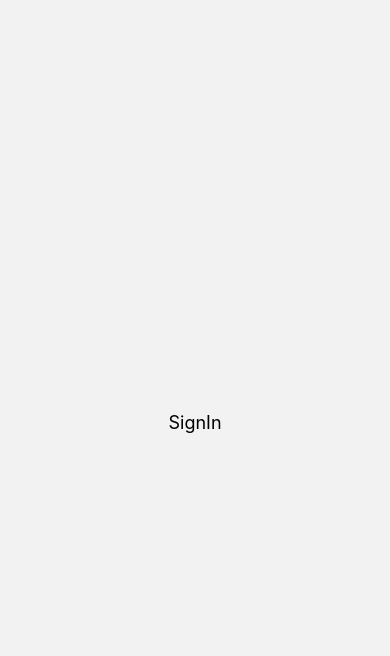
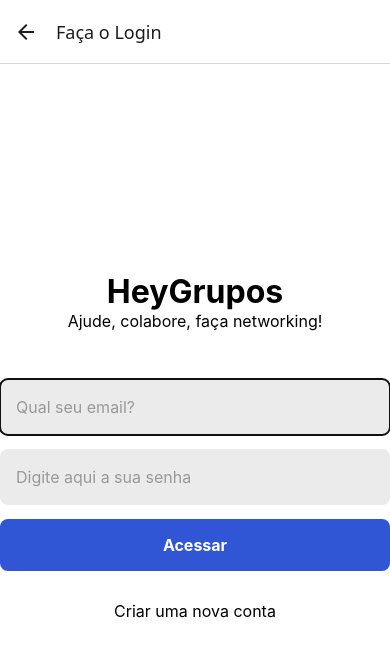
Before and after one commit to RenanSantos7/heygrupos, a React Native app: screen /Login in a window 390 px wide. Shown: the top 656 px of the page. Built offline with nearby package versions, Linux system fonts and the light colour scheme.

Commit message:
feat: :sparkles: adicionada tela de Login

```diff
--- /dev/null
+++ b/src/components/Button/index.tsx
@@ -0,0 +1,31 @@
+import { useMemo, useState } from 'react';
+import { Pressable, PressableProps, Text, View } from 'react-native';
+import styles from './styles';
+
+interface ButtonProps extends PressableProps {
+	title: string;
+	variant?: 'primary' | 'secondary';
+}
+
+type TextStyle = 'primaryTxt' | 'secondaryTxt';
+
+export default function Button({
+    variant = 'primary',
+    title,
+    ...props
+}: ButtonProps) {
+    const txtStyle = useMemo<TextStyle>(
+        () => `${variant}Txt`
+    , [variant]);
+
+	return (
+        <Pressable
+            style={styles[variant]}
+            {...props}
+        >
+            <Text style={styles[txtStyle]}>
+                {title}
+            </Text>
+		</Pressable>
+	);
+}
--- /dev/null
+++ b/src/components/Button/styles.tsx
@@ -0,0 +1,32 @@
+import { StyleSheet, TextStyle, ViewStyle } from 'react-native';
+
+const buttonStyle: ViewStyle = {
+    padding: 16,
+    borderRadius: 8,
+};
+
+const textStyle: TextStyle = {
+	fontSize: 16,
+	textAlign: 'center',
+};
+
+const styles = StyleSheet.create({
+	primary: {
+		...buttonStyle,
+		backgroundColor: 'hsla(226, 66%, 51%, 1)',
+	},
+	primaryTxt: {
+		...textStyle,
+		color: 'white',
+		fontWeight: '700',
+	},
+	secondary: {
+		...buttonStyle,
+		backgroundColor: 'transparent',
+	},
+	secondaryTxt: {
+		...textStyle,
+	},
+});
+
+export default styles;
--- /dev/null
+++ b/src/components/Input/index.tsx
@@ -0,0 +1,19 @@
+import { TextInput, TextInputProps } from 'react-native';
+import styles from './styles';
+
+interface InputProps extends TextInputProps {
+	secret?: boolean;
+}
+
+export default function Input({ secret = false, ...props }: InputProps) {
+	return (
+		<TextInput
+			style={styles.input}
+			secureTextEntry={secret}
+			selectionColor='hsl(0, 0%, 75%)'
+			cursorColor='hsl(0, 0%, 50%)'
+			placeholderTextColor='#99999B'
+			{...props}
+		/>
+	);
+}
--- /dev/null
+++ b/src/components/Input/styles.tsx
@@ -0,0 +1,13 @@
+import { StyleSheet } from 'react-native';
+
+const styles = StyleSheet.create({
+    input: {
+        padding: 16,
+        fontSize: 16,
+        lineHeight: 24,
+        backgroundColor: 'hsla(0, 0%, 92%, 1)',
+        borderRadius: 8,
+    },
+});
+
+export default styles;
--- /dev/null
+++ b/src/components/layout/Page.tsx
@@ -0,0 +1,22 @@
+import { ReactNode } from 'react';
+import { SafeAreaView, StyleSheet } from 'react-native';
+
+interface PageProps {
+	children: ReactNode;
+}
+
+export default function Page(props: PageProps) {
+	return (
+		<SafeAreaView style={styles.container}>{props.children}</SafeAreaView>
+	);
+}
+
+const styles = StyleSheet.create({
+	container: {
+		flex: 1,
+		justifyContent: 'center',
+		alignContent: 'center',
+		paddingHorizontal: 20,
+		backgroundColor: 'hsla(0, 0%, 100%, 1)',
+	},
+});
--- /dev/null
+++ b/src/components/layout/index.tsx
@@ -0,0 +1 @@
+export { default as Page } from './Page.tsx';
--- a/src/routes/app.routes.tsx
+++ b/src/routes/app.routes.tsx
@@ -21,11 +21,18 @@ export default function AppRoutes() {
 			}}
 			initialRouteName='ChatRoom'
 		>
-			<AppStack.Screen name='Login' component={SignIn} />
+			<AppStack.Screen
+				name='Login'
+				component={SignIn}
+				options={{
+					title: 'Faça o Login',
+					headerShown: true,
+				}}
+			/>
 
 			<AppStack.Screen name='ChatRoom' component={ChatRoom} />
 
-            <AppStack.Screen name='Messages' component={Messages} />
+			<AppStack.Screen name='Messages' component={Messages} />
 		</AppStack.Navigator>
 	);
 }
--- a/src/screens/ChatRoom/index.tsx
+++ b/src/screens/ChatRoom/index.tsx
@@ -1,9 +1,31 @@
-import { Text, View } from 'react-native';
+import { NavigationProp, useNavigation } from '@react-navigation/native';
+import { Button, StyleSheet, Text, View } from 'react-native';
+
+import { AppStackParams } from '../../routes/app.routes';
 
 export default function ChatRoom() {
+    const navigation = useNavigation<NavigationProp<AppStackParams>>();
+
     return (
-        <View>
+        <View style={styles.container}>
             <Text>Chat</Text>
+
+            <Button
+                title='Fazer login'
+                onPress={() => {
+                    navigation.navigate('Login')
+                }}
+            />
         </View>
     );
 };
+
+const styles = StyleSheet.create({
+    container: {
+        flex: 1,
+        padding: 15,
+        gap: 20,
+        justifyContent: 'center',
+        alignItems: 'center'
+    },
+});
--- a/src/screens/SignIn/index.tsx
+++ b/src/screens/SignIn/index.tsx
@@ -1,21 +1,86 @@
-import { StyleSheet, Text, View } from 'react-native';
+import { Alert, Text, View } from 'react-native';
+import Page from '../../components/layout/Page';
+import styles from './styles';
+import Input from '../../components/Input';
+import Button from '../../components/Button';
+import { useState } from 'react';
 
 export default function SignIn() {
-    return (
-        <View style={styles.container}>
-            <Text style={styles.text}>SignIn</Text>
-        </View>
-    );
-};
+	const [name, setName] = useState('');
+	const [email, setEmail] = useState('');
+	const [password, setPassword] = useState('');
+	const [status, setStatus] = useState<'login' | 'signup'>('login');
 
-const styles = StyleSheet.create({
-    container: {
-        flex: 1,
-        justifyContent: 'center',
-        alignContent: 'center',
-    },
-    text: {
-        textAlign: 'center',
-        fontSize: 18
-    }
-});
+	return (
+		<Page>
+			<View style={styles.titleContainer}>
+				<Text style={styles.title}>HeyGrupos</Text>
+				<Text style={styles.text}>
+					Ajude, colabore, faça networking!
+				</Text>
+			</View>
+
+			{status === 'login' ? (
+				<View style={styles.form}>
+					<Input
+						value={email}
+						onChangeText={text => setEmail(text)}
+						placeholder='Qual seu email?'
+						autoFocus
+					/>
+
+					<Input
+						value={password}
+						onChangeText={text => setPassword(text)}
+						placeholder='Digite aqui a sua senha'
+						secret
+					/>
+
+					<Button
+						title='Acessar'
+						onPress={() => Alert.alert('Olá', 'Mundo!')}
+					/>
+
+					<Button
+						title='Criar uma nova conta'
+						variant='secondary'
+						onPress={() => setStatus('signup')}
+					/>
+				</View>
+			) : (
+				<View style={styles.form}>
+					<Input
+						value={name}
+						onChangeText={text => setName(text)}
+						placeholder='Seu nome'
+						autoFocus
+					/>
+
+					<Input
+						value={email}
+						onChangeText={text => setEmail(text)}
+						placeholder='Seu e-mail'
+					/>
+
+					<Input
+						value={password}
+						onChangeText={text => setPassword(text)}
+						placeholder='Sua senha'
+						secret
+					/>
+
+					<Button
+						title='Acessar'
+						onPress={() => Alert.alert('Olá', 'Mundo!')}
+					/>
+
+					<Button
+						title='Faça login'
+						variant='secondary'
+						onPress={() => setStatus('login')}
+					/>
+				</View>
+			)}
+		</Page>
+	);
+}
--- /dev/null
+++ b/src/screens/SignIn/styles.tsx
@@ -0,0 +1,21 @@
+import { StyleSheet } from 'react-native';
+
+const styles = StyleSheet.create({
+    titleContainer: {
+        marginBottom: 48,
+    },
+    title: {
+        fontSize: 32,
+        fontWeight: '700',
+        textAlign: 'center'
+    },
+    text: {
+        fontSize: 16,
+        textAlign: 'center'
+    },
+    form: {
+        gap: 14,
+    },
+});
+
+export default styles;
```
